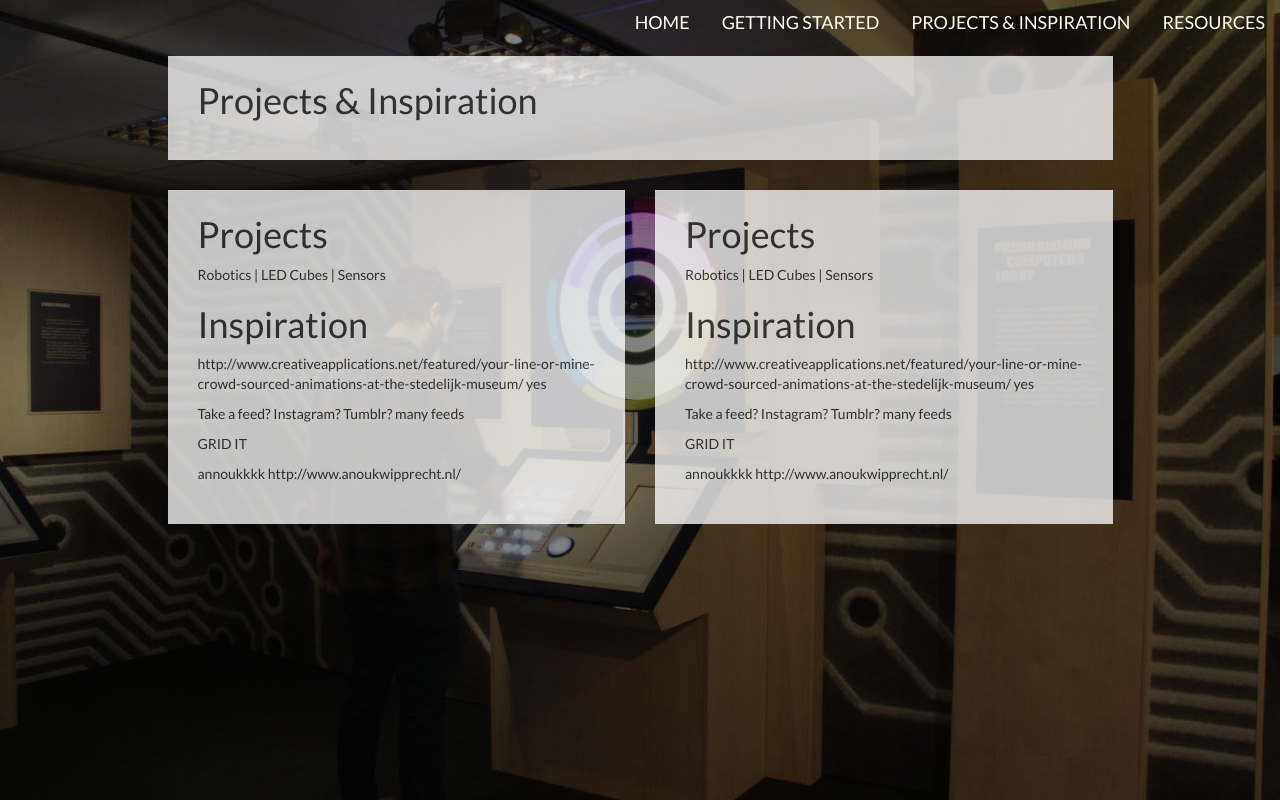
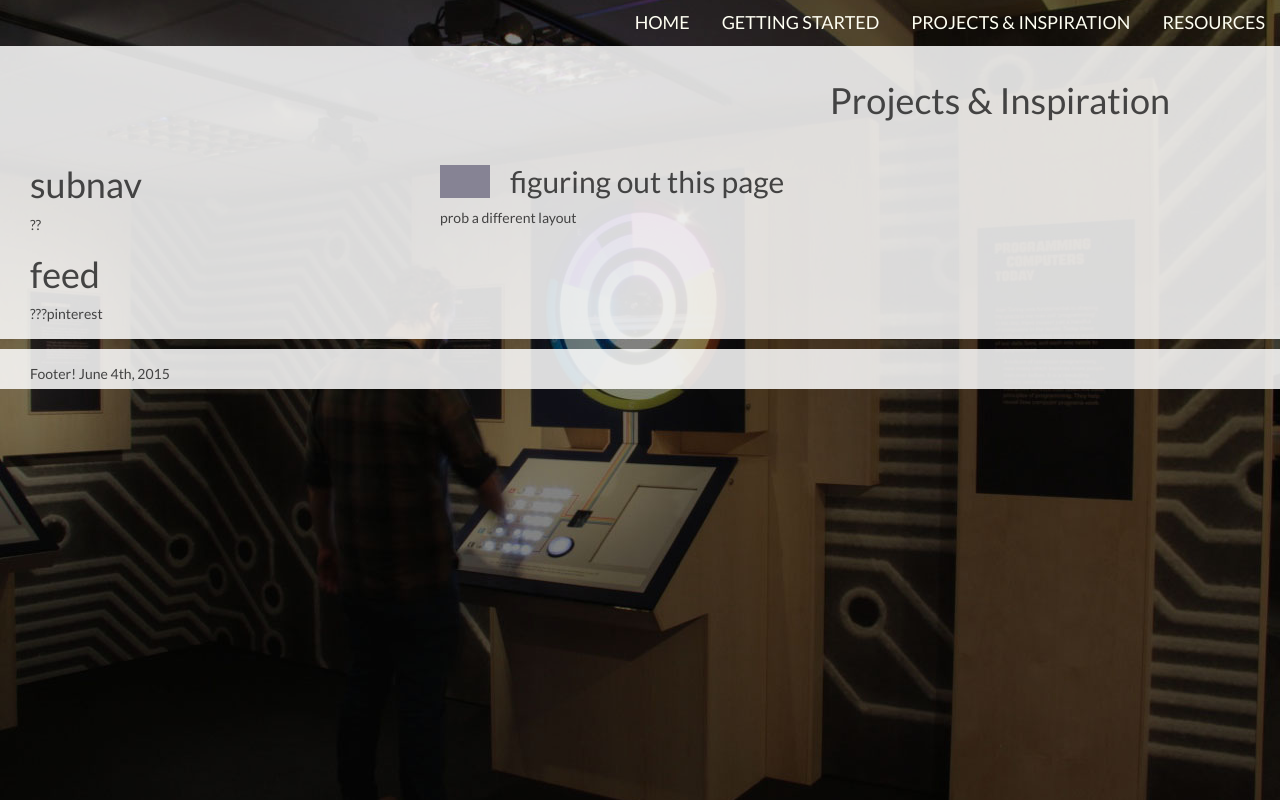
Before and after one commit to idachow/IOT-site, a plain HTML site: page projects.html in a window 1280 px wide. Drawn offline with nearby package versions, Linux system fonts and the light colour scheme.

Commit message:
base layout

```diff
--- a/css/mystyle.css
+++ b/css/mystyle.css
@@ -18,10 +18,20 @@ body {
 	font-family: 'Lato', sans-serif;
 }
 
+h2 {
+	border-left: 50px solid #7e7a8d;
+	padding-left:20px;
+}
 
 h5 {
 	font-size:5em;
 	color:#fff;
+}
+
+@media(max-width:940px){
+
+    h5 {font-size:4em}
+
 }
 
 @media(max-width:767px){
@@ -75,18 +85,33 @@ h5 {
 
 #pgcontent {
 	width: 100%;
-	background: rgba(255,255,255, 0.85);
 	margin-top: 10px;
 	padding:5px;
 	padding-left: 30px;
 	padding-right: 30px;
-	padding-bottom: 30px;
-	margin-bottom:20px;
 	opacity:90%;
 
 }
 
+#fullpglimit{
+	max-width: 1200px;
+
+}
+
+#fullpg{
+	width:100%;
+	background: rgba(255,255,255, 0.85);
+}
+
 /****** nav ******/
+
+a {
+	color: #F07900;
+}
+
+a:hover{
+	color:#fff;
+}
 
 a.mainnav {
 	color: #fefef2;
--- /dev/null
+++ b/footer.html
@@ -0,0 +1,12 @@
+ <div class="row"></div><P></P>
+ <div id="fullpg">
+    <div id="fullpglimit">
+        <div class="row">
+            <div class="col-xs-12">
+                <div id="pgcontent">
+                    Footer! June 4th, 2015
+                </div>
+            </div>
+        </div>
+    </div>
+</div>
--- a/js/myscript.js
+++ b/js/myscript.js
@@ -1,3 +1,7 @@
 $(function(){
   $("#navbar").load("navigation.html");
 });
+
+$(function(){
+  $("#foot").load("footer.html");
+});
--- a/navigation.html
+++ b/navigation.html
@@ -1,5 +1,7 @@
-
-<div class="hidden-xs ">
+<div id="container">
+  <div class="row">
+    <div class="col-xs-12">
+      <div class="hidden-xs">
           <ul class="nav nav-pills pull-right">
             <li><a href="index.html" class="mainnav">HOME</a></li>
             <li><a href="gettingstarted.html" class="mainnav">GETTING STARTED</a></li>
@@ -7,3 +9,6 @@
             <li><a href="resources.html" class="mainnav">RESOURCES</a></li>
           </ul>
       </div>
+    </div>
+  </div>
+</div>
--- a/projects.html
+++ b/projects.html
@@ -18,43 +18,40 @@
 
 
 
-    <div class="container">
-        <div class="row row-centered">
-            <div class="col-md-offset-1 col-md-10">
+    <div id="fullpg">
+        <div id="fullpglimit">
+            <div class="row">
+                <div class="col-xs-12">
                     <div id="pgcontent">
-                    <h1>Projects & Inspiration</h1>
+                        <span class="pull-right"><h1>Projects & Inspiration</h1></span>
                     </div>
                 </div>
             </div>
-        <div class="row row-centered">
-            <div class="col-md-offset-1  col-md-5 ">
+            <div class="row">
+                <div class="col-sm-4">
                     <div id="pgcontent">
-                    <h1>Projects</h1>
-                    <P>Robotics | LED Cubes | Sensors</P>
-
-                    <h1>Inspiration</h1>
-                    <P>http://www.creativeapplications.net/featured/your-line-or-mine-crowd-sourced-animations-at-the-stedelijk-museum/ yes</p>
-                    <P>Take a feed? Instagram? Tumblr? many feeds</p>
-                    <P>GRID IT</p>
-                    <P>annoukkkk http://www.anoukwipprecht.nl/</p>
+                        <h1>subnav</h1>
+                            <P>??</p>
+                        <div class="hidden-xs">
+                            <h1>feed</h1>
+                                <p>???pinterest</h1>
                         </div>
                     </div>
-            <div class="col-md-5">
+                </div>
+                <div class="col-sm-8">
                     <div id="pgcontent">
-                    <h1>Projects</h1>
-                    <P>Robotics | LED Cubes | Sensors</P>
+                        <h2>figuring out this page</h2>
+                            <P>prob a different layout</p>
 
-                    <h1>Inspiration</h1>
-                    <P>http://www.creativeapplications.net/featured/your-line-or-mine-crowd-sourced-animations-at-the-stedelijk-museum/ yes</p>
-                    <P>Take a feed? Instagram? Tumblr? many feeds</p>
-                    <P>GRID IT</p>
-                    <P>annoukkkk http://www.anoukwipprecht.nl/</p>
+                    </div>
                 </div>
             </div>
         </div>
     </div>
 
 
+<div id="foot">
+    </div>
 
     <!--javascript -->
     <script src="js/bootstrap.min.js"></script>
```
Also changed, not shown: gettingstarted.html (+42 -4 lines), resources.html (+30 -13 lines), README.txt (added). Lines whose indentation alone changed are shown as unchanged.
